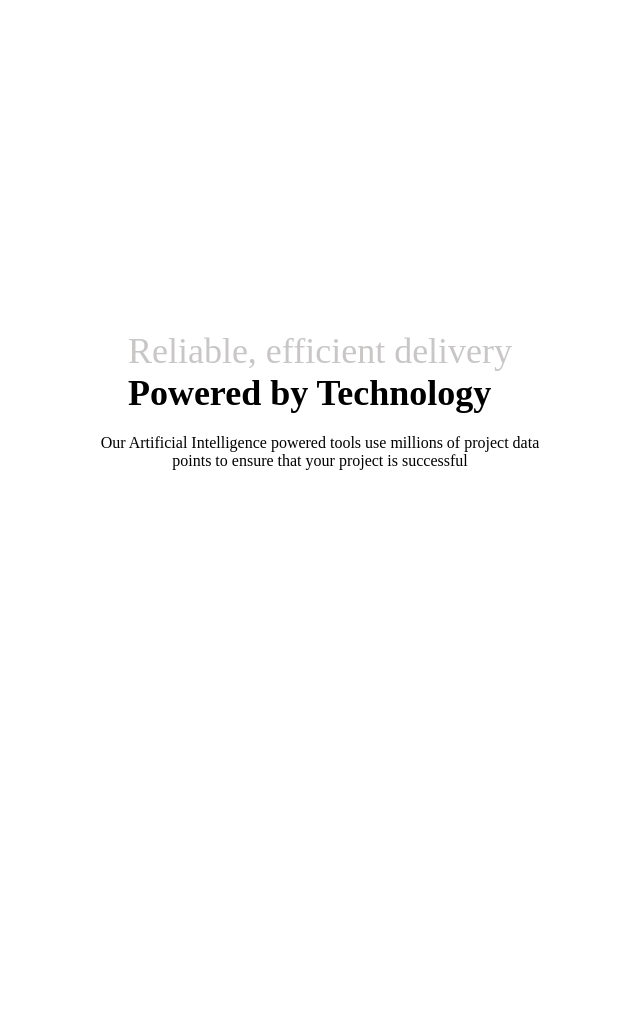
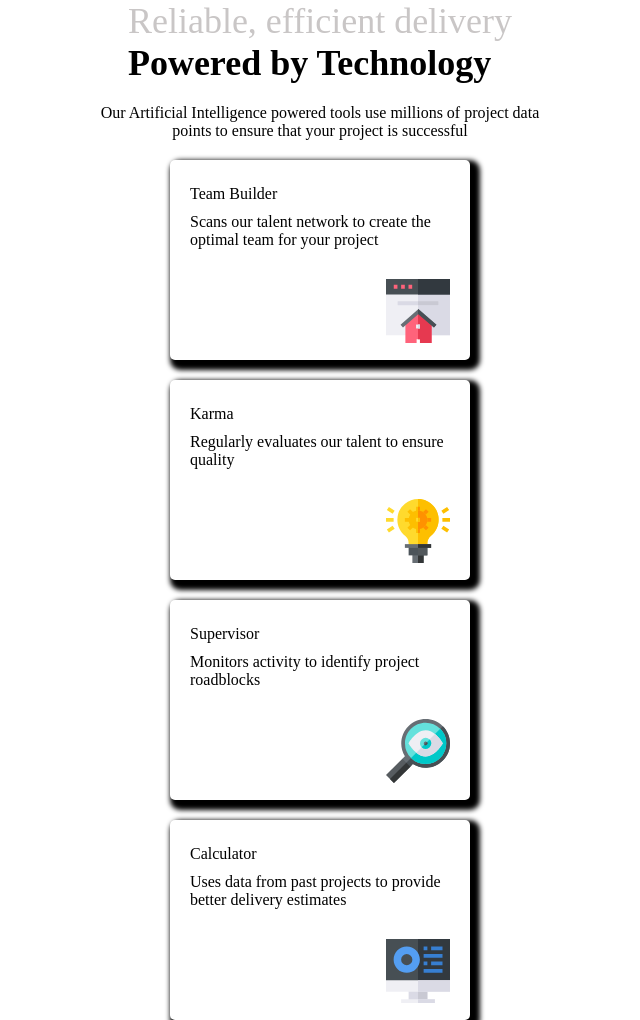
Before and after one commit to Georginio-prod/four-card-feature, a website built with Vite: page index.html in a window 1280 px wide. Shown: the whole page, without its empty margins (320-960 px from the left). Before the commit the page ends 800 px from the top, so only its background shows below. Built offline with nearby package versions, Linux system fonts and the light colour scheme.

Commit message:
style : horizontal position for the panel

```diff
--- a/index.html
+++ b/index.html
@@ -21,6 +21,66 @@
             points to ensure that your project is successful
           </div>
 
+
+            <div class="card__team">
+              <p class="card__team--title">
+                Team Builder <br>
+              </p>
+
+              <p>
+                Scans our talent network to create the <br>optimal team for your project
+              </p>
+              <span class="card__team--tea">
+                <img src="./public/icon-team-builder.svg" alt="team">
+              </span>
+
+            </div>
+
+              <div class="card__karma">
+                <p class="card__team--title">
+                  Karma <br>
+                </p>
+
+                Regularly evaluates our talent to ensure <br>quality
+                <span class="card__karma--kar">
+                  <img src="./public/icon-karma.svg" alt="Karma">
+                </span>
+
+              </div>
+
+
+                <div class="card__sup">
+                  <p class="card__team--title">
+                    Supervisor <br>
+                  </p>
+
+                  Monitors activity to identify project <br>roadblocks
+                  <span class="card__sup--sup">
+                    <img src="./public/icon-supervisor.svg" alt="sup">
+                  </span>
+
+
+                </div>
+
+                  <div class="card__cal">
+                    <p class="card__team--title">
+                      Calculator <br>
+                    </p>
+
+                    Uses data from past projects to provide <br>better delivery estimates
+                    <span class="card__cal--cal">
+                      <img src="./public/icon-calculator.svg" alt="cal">
+                    </span>
+
+
+                  </div>
+
+
+
+
+
+
+
         </div>
       </body>
 </html>
--- a/sass/style.scss
+++ b/sass/style.scss
@@ -19,6 +19,7 @@ body {
     align-items: center;
     margin: auto;
     flex-direction: column;
+    position: relative;
     gap: 20px;
 }
 
@@ -46,3 +47,100 @@ body {
 
     text-align: center;
 }
+
+
+
+.card__team {
+    width: 300px;
+    height: 200px;
+    background-color: rgb(255, 255, 255);
+    border-radius: 5px ;
+    box-shadow: 5px 5px 5px 5px;
+    padding-left: 20px;
+    padding-right: 20px;
+
+
+}
+
+.card__team--tea {
+    position: relative;
+    align-items: flex-end;
+    justify-content: flex-end;
+    margin-top: 30px;
+    display: flex;
+
+}
+
+
+
+.card__karma {
+    width: 300px;
+    height: 200px;
+    background-color: rgb(255, 255, 255);
+    border-radius: 5px ;
+    box-shadow: 5px 5px 5px 5px;
+    padding-left: 20px;
+    padding-right: 20px;
+
+}
+
+.card__karma--kar {
+    position: relative;
+    align-items: flex-end;
+    justify-content: flex-end;
+    margin-top: 30px;
+    display: flex;
+
+
+}
+
+
+.card__sup {
+
+
+    width: 300px;
+    height: 200px;
+    background-color: rgb(255, 255, 255);
+    border-radius: 5px ;
+    box-shadow: 5px 5px 5px 5px;
+    padding-left: 20px;
+    padding-right: 20px;
+
+}
+
+.card__sup--sup {
+    position: relative;
+    align-items: flex-end;
+    justify-content: flex-end;
+    margin-top: 30px;
+    display: flex;
+
+}
+
+
+.card__cal {
+
+    width: 300px;
+    height: 200px;
+    background-color: rgb(255, 255, 255);
+    border-radius: 5px ;
+    box-shadow: 5px 5px 5px 5px;
+    padding-left: 20px;
+    padding-right: 20px;
+
+}
+
+.card__cal--cal {
+    position: relative;
+    align-items: flex-end;
+    justify-content: flex-end;
+    margin-top: 30px;
+    display: flex;
+
+
+}
+
+.card__team--title{
+    margin-top: 25px;
+    padding-bottom: 10px;
+}
```
